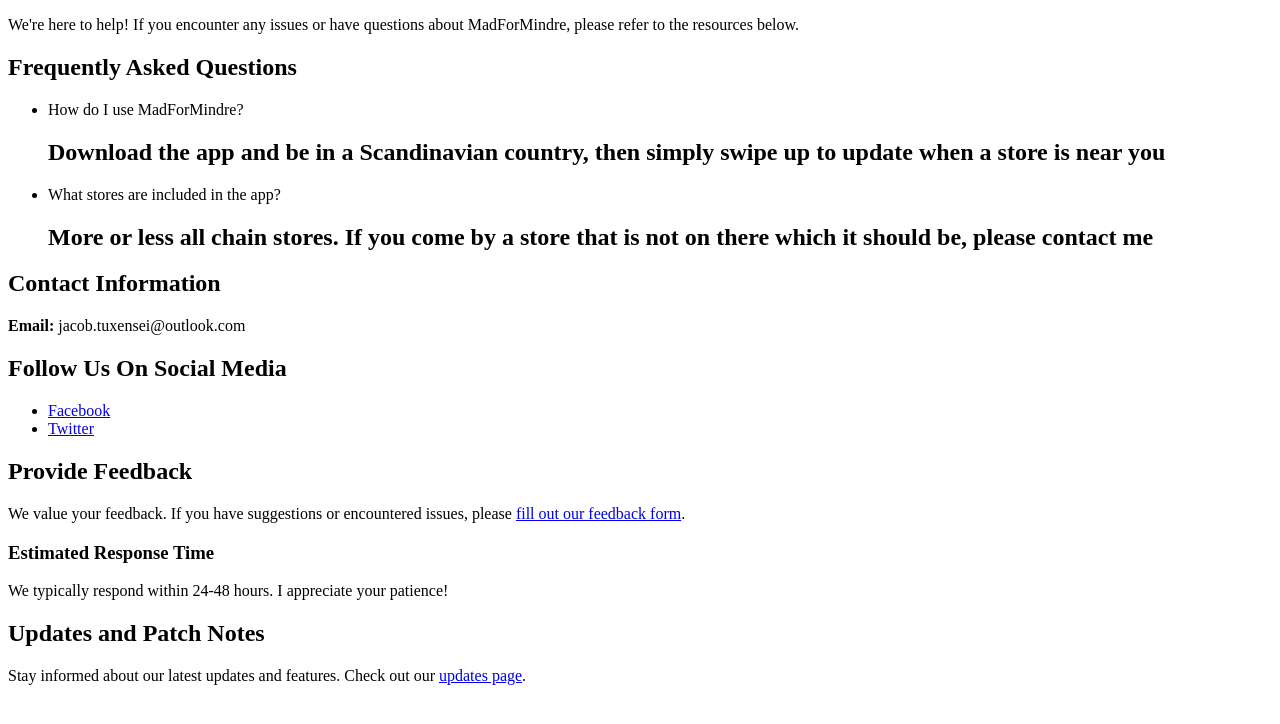
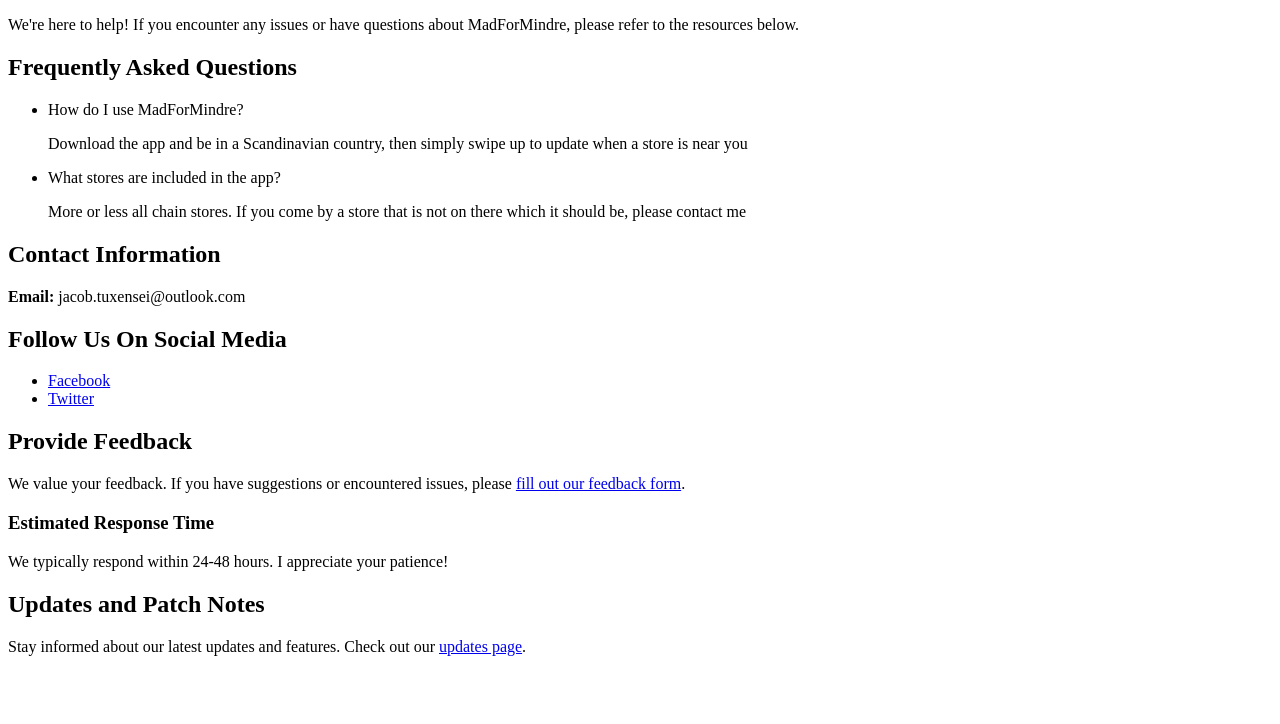
Before and after one commit to jacobtuxen/support_madformindre, a plain HTML site: page index.html in a window 1280 px wide. Drawn offline with Linux system fonts and the light colour scheme.

Commit message:
Update index.html

```diff
--- a/index.html
+++ b/index.html
@@ -15,9 +15,9 @@
         <h2>Frequently Asked Questions</h2>
         <ul>
             <li>How do I use MadForMindre?</li>
-            <h2> Download the app and be in a Scandinavian country, then simply swipe up to update when a store is near you</h2>
+            <p> Download the app and be in a Scandinavian country, then simply swipe up to update when a store is near you</p>
             <li>What stores are included in the app?</li>
-            <h2> More or less all chain stores. If you come by a store that is not on there which it should be, please contact me</h2>
+            <p> More or less all chain stores. If you come by a store that is not on there which it should be, please contact me</p>
             <!-- Add more questions as needed -->
         </ul>
 
```
